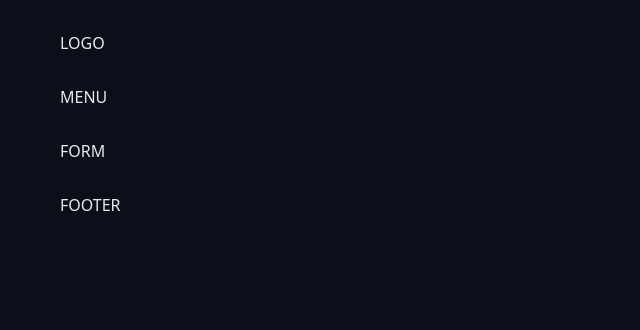
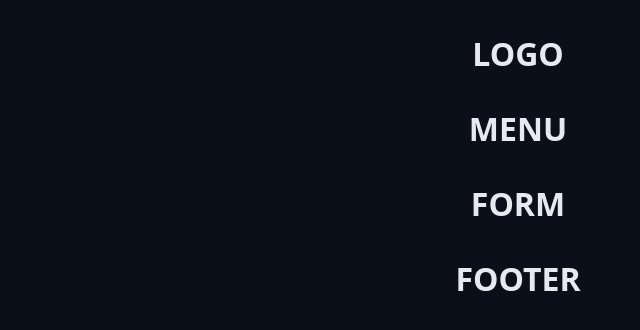
Before and after one commit to EnzoOP1402/chronos-pomodoro, a React (Vite) app: page / in a window 1280 px wide. Shown: the top 330 px of the page, without its empty margins (122-762 px from the left). Built offline with nearby package versions, Linux system fonts and the light colour scheme.

Commit message:
Turning containers into components

```diff
--- a/src/App.tsx
+++ b/src/App.tsx
@@ -1,3 +1,5 @@
+import { Container } from './components/Container'
+import { Heading } from './components/Heading'
 import './styles/global.css'
 import './styles/theme.css'
 
@@ -5,29 +7,18 @@
     // Como em react somente um elemento pode ser retornado, sempre devemos "envelopar" o código que estamos retornando em um elemento, seja retornando uma div que contenha todos os trechos necessários, ou utilizando o React Fragment, que consiste em uma tag vazia que engloba tudo que será retornado em HtML
     return (
         <>
-            <div className="container">
-                <div className="content">
-                    <section>LOGO</section>
-                </div>
-            </div>
-
-            <div className="container">
-                <div className="content">
-                    <section>MENU</section>
-                </div>
-            </div>
-
-            <div className="container">
-                <div className="content">
-                    <section>FORM</section>
-                </div>
-            </div>
-
-            <div className="container">
-                <div className="content">
-                    <section>FOOTER</section>
-                </div>
-            </div>
+            <Container>
+                <Heading>LOGO</Heading>
+            </Container>
+            <Container>
+                <Heading>MENU</Heading>
+            </Container>
+            <Container>
+                <Heading>FORM</Heading>
+            </Container>
+            <Container>
+                <Heading>FOOTER</Heading>
+            </Container>
         </>
     )
 }
--- /dev/null
+++ b/src/components/Container.module.css
@@ -0,0 +1,12 @@
+/* .container-fluid{
+    max-width: auto; -> não possui margem e se extende pela página inteira
+}*/
+
+.container{
+    max-width: 98rem;
+    margin: 0 auto; /*Zera as margens superiores e distribui igualmente o valor das margens laterais -> centraliza*/
+}
+
+.content{
+    margin: 3.2rem;
+}
--- /dev/null
+++ b/src/components/Container.tsx
@@ -0,0 +1,19 @@
+import styles from './Container.module.css'
+
+type ContainerProps = {
+    children: React.ReactNode
+}
+
+// Colocar children entre {} faz com que seja definido que os elementos children do parâmetro especificado serão do tipo desejado, evitando que seja necessário digitar props: ConteinerProps e depois acessar via props.children
+export function Container({children}: ContainerProps) {
+    return (
+        // Como tudo está envolto em uma div, <></> é desnecssário, mas não afeta a execução do código
+        <>
+            <div className={styles.container}>
+                <div className={styles.content}>
+                    {children}
+                </div>
+            </div>
+        </>
+    )
+}
--- a/src/styles/global.css
+++ b/src/styles/global.css
@@ -14,18 +14,3 @@
     background-color: var(--gray-900);
     color: var(--text-default);
 }
-
-/*
-.container-fluid{
-    max-width: auto; -> não possui margem e se extende pela página inteira
-}
-*/
-
-.container{
-    max-width: 98rem;
-    margin: 0 auto; /*Zera as margens superiores e distribui igualmente o valor das margens laterais -> centraliza*/
-}
-
-.content{
-    margin: 3.2rem;
-}
```
Also changed, not shown: src/components/Heading.module.css (renamed from src/assets/Heading.module.css), src/components/Heading.tsx (renamed from src/assets/Heading.tsx).
